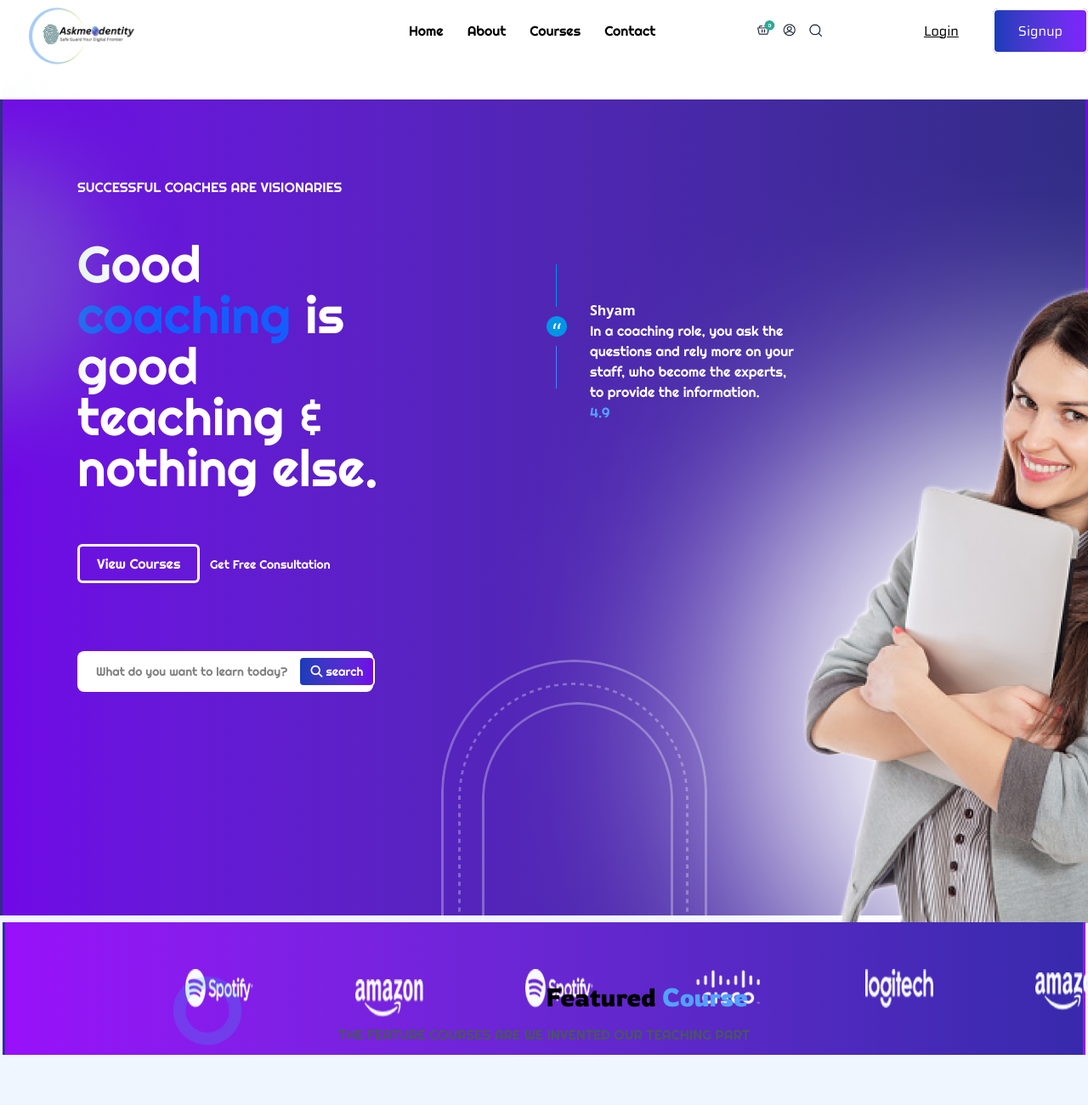
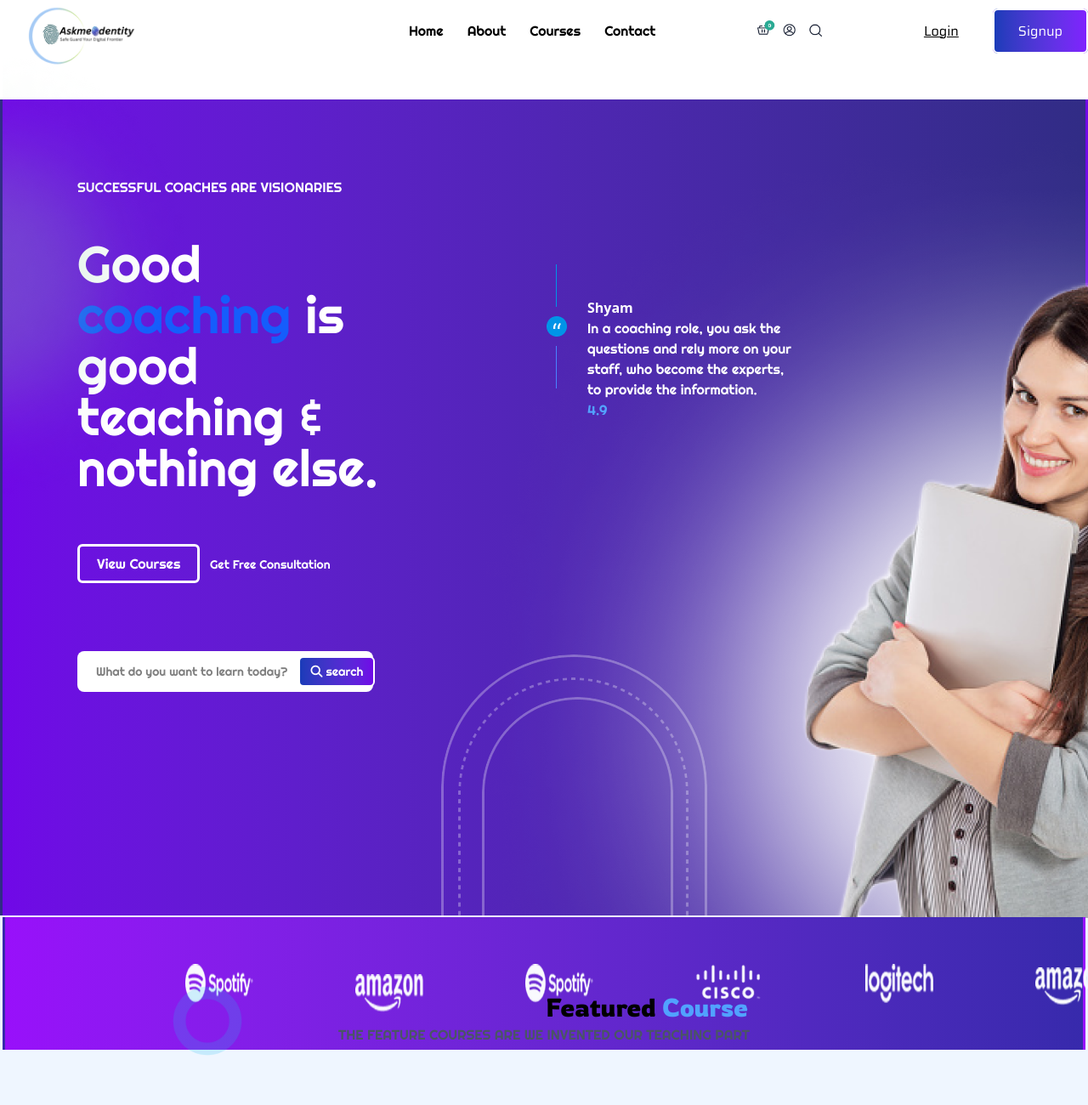
Before and after one commit to kaarunyamernstack/guvi, a website: page index.html in a window 1280 px wide. Shown: the top 1300 px of the page at 85% size. Drawn offline with Linux system fonts and the light colour scheme; a web font is replaced by a local one.

Commit message:
add all the changed things

```diff
--- a/index.html
+++ b/index.html
@@ -123,7 +123,7 @@
                 <div class="">
                     <img src="./images/Group 1000014970.png" class="absolute  left-160 bottom-85 border-3 border-transparent  hover:border-blue-400 ">
                 </div>
-                <div class="  relative left-172 bottom-116 max-w-60 border-3 border-transparent  hover:border-blue-400 ">
+                <div class="  relative left-172 bottom-116 max-w-60  ">
                     <h5 class="text-white font-bold">Shyam</h5>
                     <p class="w-60 text-white">In a coaching role, you ask the questions and rely more on your
                         staff, who become the experts, to provide the information.</p>
@@ -131,7 +131,7 @@
                 </div>
                 <div class="relative left-140 bottom-200 " style="background-image: url(./images/Ellipse\ 8324.png);">
                     <div>
-                        <img src="./images/laptop.png" class=" sm:relative left-80 " alt="image">
+                        <img src="./images/laptop.png" class=" relative left-80 " alt="image">
                     </div>
                 </div>
 
@@ -166,14 +166,14 @@
     </header>
 
     <main class="bg-blue-50 h-325 ">
-        <section class="">
-            <div class="relative top-17 w-22 left-50">
+        <section >
+            <div class="relative top-20 w-22 left-50">
                 <img src="./images/Ellipse 118.png"
                     class="border-3 rounded-full border-transparent hover:border-blue-400">
             </div>
-            <div class="kaaru2">
+            <div class="kaaru2 ">
                 <h1
-                    class=" relative left-160 bottom-3  text-3xl border-2 border-transparent hover:border-blue-400 w-65">
+                    class=" relative left-160   text-3xl border-2 border-transparent hover:border-blue-400 w-65">
                     Featured <span class="text-blue-400">Course</span></h1>
                 <p class="relative text-gray-600 text-center   ">THE FEATURE COURSES ARE WE INVENTED OUR TEACHING PART</p>
             </div>
```
